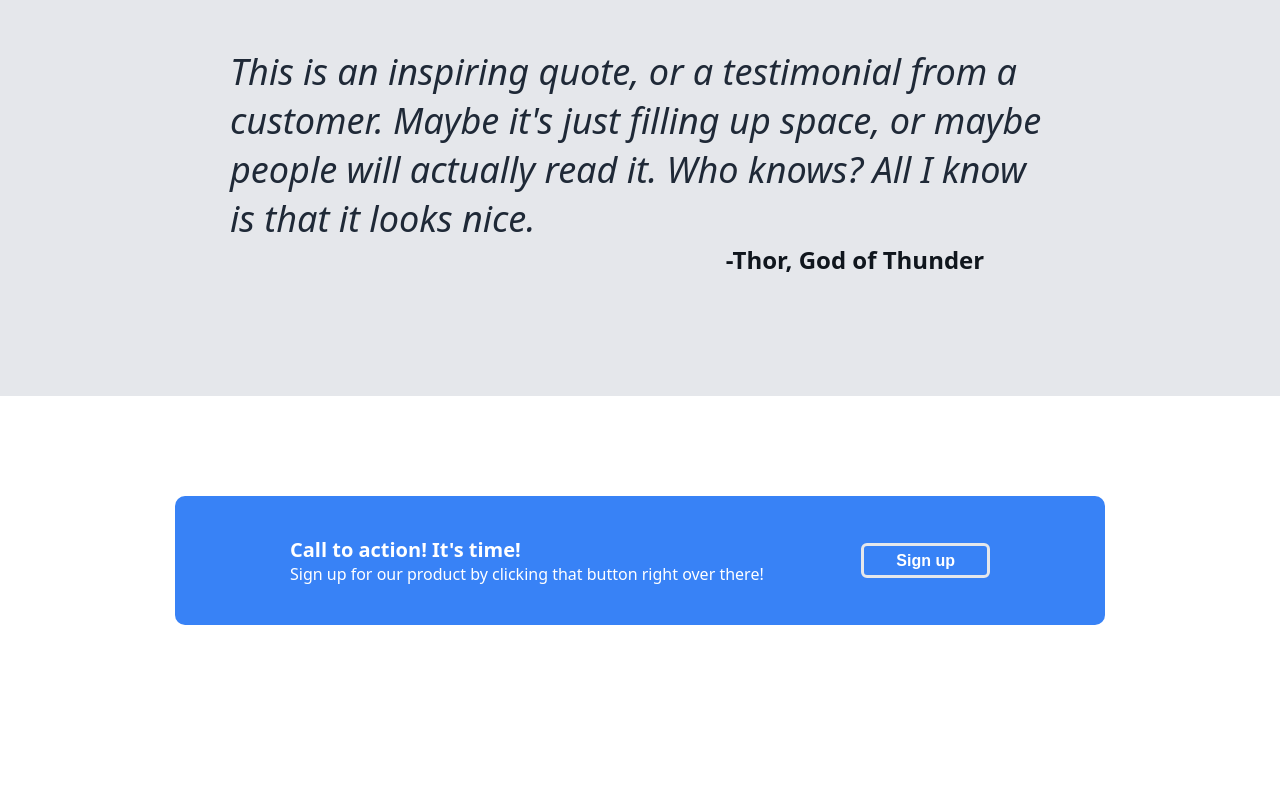
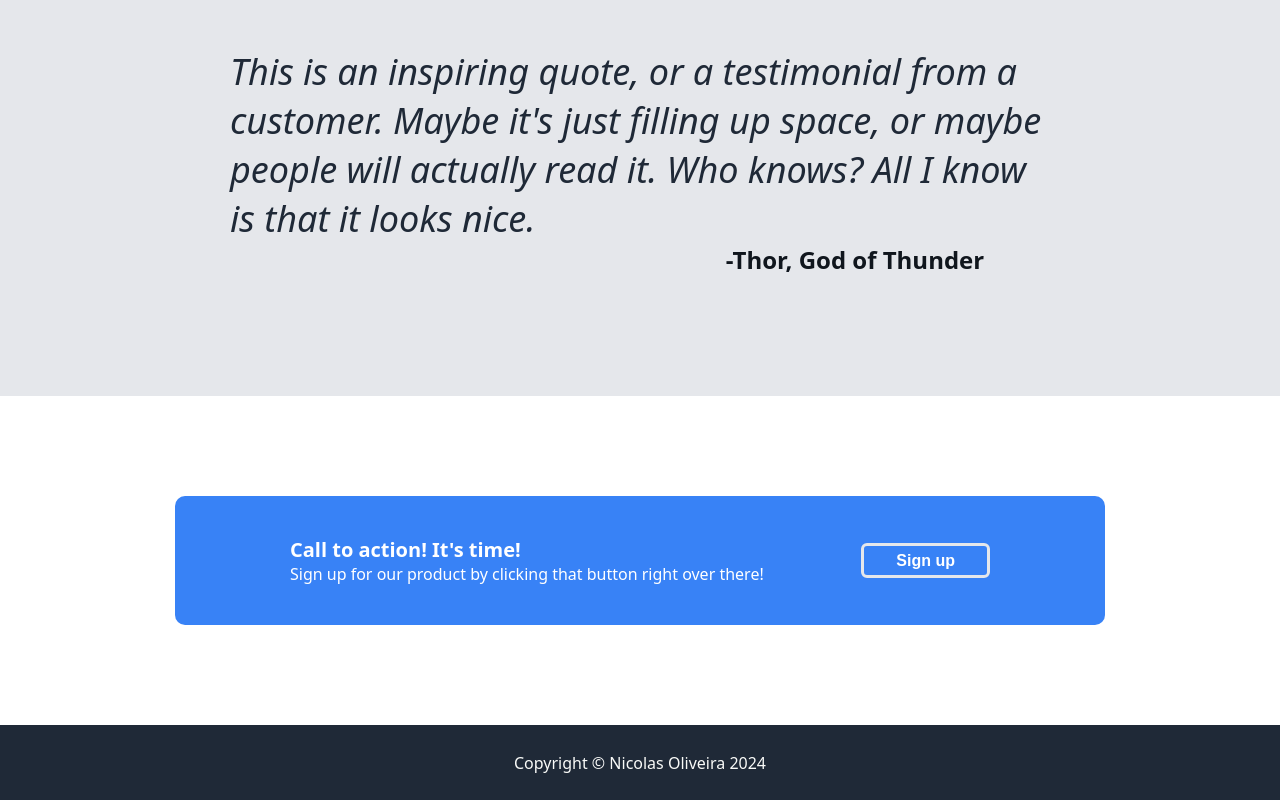
Before and after one commit to nicolasaoliveira1/landing-page, a plain HTML site: page index.html in a window 1280 px wide. Shown: the part 948-1748 px from the top of the page. Before the commit the page ends 1673 px from the top, so only its background shows below. Drawn offline with Linux system fonts and the light colour scheme.

Commit message:
Add last elements to page in the html and style it with flexbox in css added basic footer with copyright in the end of the page

```diff
--- a/index.html
+++ b/index.html
@@ -63,6 +63,9 @@
         </div>
       </div>
 
+      <div class="footer">
+        <div class="copyright">Copyright © Nicolas Oliveira 2024</div>
+      </div>
 </body>
 
 </html>
--- a/style.css
+++ b/style.css
@@ -175,3 +175,12 @@ img {
 .two {
     font-size: 16px;
 }
+
+.footer {
+    display: flex;
+    justify-content: center;
+    align-items: center;
+    height: 75px;
+    background-color: #1F2937;
+    color: #f9faf8;
+}
```
